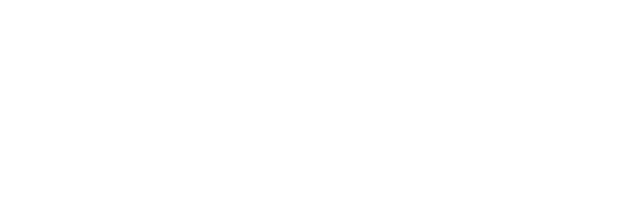
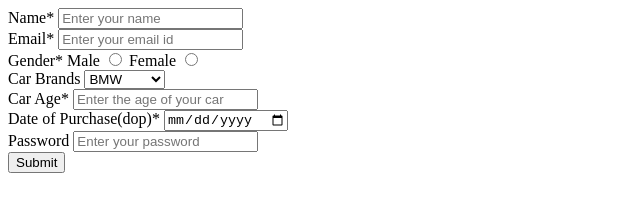
Before and after one commit to acciojob/signup-form-car-Tarunkumar2407, a website: page main.html in a window 1280 px wide. Shown: the whole page, without its empty margins (0-640 px from the left). Drawn offline with Linux system fonts and the light colour scheme.

Commit message:
created a submission

```diff
--- a/main.html
+++ b/main.html
@@ -10,7 +10,45 @@
 	<!-- the entire body must be written by student -->
     <script type="text/javascript" src="./script.js">
 </script>
-
+<form method="post">
+		<div>
+      <label for="name">Name*</label>
+      <input type="text" id="name" placeholder="Enter your name" required>
+		</div>
+		<div>
+			<label for="email">Email*</label>
+			<input type="email" id="email" placeholder="Enter your email id" required>
+		</div>
+		<div>
+			<label>Gender*</label>
+			<label for="gender">Male</label>
+			<input type="radio" id="gender" name="gender" required>
+			<label for="gender">Female</label>
+			<input type="radio" id="gender" name="gender" required>
+		</div>
+		<div>
+			<label for="cars">Car Brands</label>
+			<select name="laptop" id="cars">
+				<option value="BMW">BMW</option>
+				<option value="Audi">Audi</option>
+				<option value="Mercedez">Mercedez</option>
+			</select>
+		</div>
+	    <div>
+			<label for="carage">Car Age*</label>
+			<input type="number" id="carage" placeholder="Enter the age of your car" required>
+		<div>
+			<label for="dop">Date of Purchase(dop)*</label>
+			<input type="date" id="dop" required>
+		</div>
+	    <div>
+			<label for="password">Password</label>
+			<input type="password" id="password" placeholder="Enter your password" required>
+		</div>
+		<div>
+			<button type="submit">Submit</button>
+		</div>
+	</form>
 </body>
 
 </html>
```
